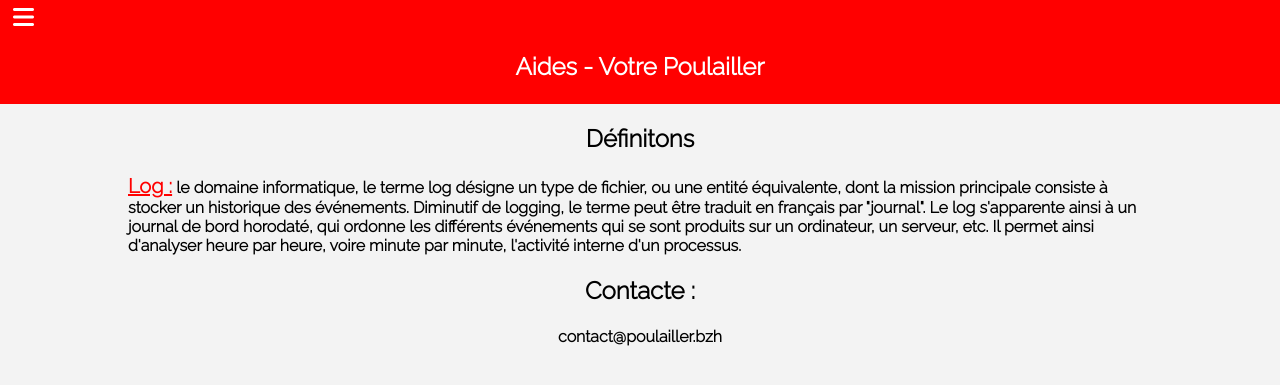
After one commit to BlasterWhite/ProjetBac, a PHP site: page /help.html in a window 1280 px wide. The commit adds this page. Shown: the top 385 px of the page. Run offline with PHP 8.4, Linux system fonts and the light colour scheme; some libraries are stand-ins or nearby versions.

Commit message:
1.1.0
Add all missing pages

```diff
--- a/asset/script/menu.js
+++ b/asset/script/menu.js
@@ -3,10 +3,8 @@ console.log("Script Menu.js Chargé !");
 function openNav() {
     document.getElementById("mySidenav").style.width = "250px";
     document.getElementById("main").style.marginLeft = "250px";
-    document.body.style.backgroundColor = "rgba(0,0,0,0.4)";
 }
 function closeNav() {
     document.getElementById("mySidenav").style.width = "0";
     document.getElementById("main").style.marginLeft = "0";
-    document.body.style.backgroundColor = "white";
 }
--- /dev/null
+++ b/asset/style/help.css
@@ -0,0 +1,44 @@
+@import url("https://fonts.googleapis.com/css2?family=Raleway:wght@300&display=swap");
+
+:root {
+  --fond: rgb(243, 243, 243);
+}
+
+body {
+  margin: 0;
+  padding: 0;
+  background-color: var(--fond);
+  font-family: "Raleway", sans-serif;
+}
+
+header {
+  background-color: red;
+  padding: 3px;
+  color: #ffffff;
+}
+
+header h2 {
+  text-align: center;
+}
+
+.menu {
+  padding: 10px;
+  color: #ffffff;
+  font-size: 24px;
+  transition: 0.3s;
+}
+
+.menu:hover {
+  color: #cacaca;
+}
+
+.content {
+  width: 80%;
+  margin: 20px auto;
+}
+
+.def {
+  color: red;
+  text-decoration: underline;
+  font-size: 20px;
+}
--- /dev/null
+++ b/asset/style/nav.css
@@ -0,0 +1,53 @@
+/* The side navigation menu */
+.sidenav {
+  height: 100%; /* 100% Full-height */
+  width: 0; /* 0 width - change this with JavaScript */
+  position: fixed; /* Stay in place */
+  z-index: 1; /* Stay on top */
+  top: 0;
+  left: 0;
+  background-color: #111; /* Black*/
+  overflow-x: hidden; /* Disable horizontal scroll */
+  padding-top: 60px; /* Place content 60px from the top */
+  transition: 0.5s; /* 0.5 second transition effect to slide in the sidenav */
+}
+
+/* The navigation menu links */
+.sidenav a {
+  padding: 8px 8px 8px 32px;
+  text-decoration: none;
+  font-size: 25px;
+  color: #818181;
+  display: block;
+  transition: 0.3s;
+}
+
+/* When you mouse over the navigation links, change their color */
+.sidenav a:hover {
+  color: #f1f1f1;
+}
+
+/* Position and style the close button (top right corner) */
+.sidenav .closebtn {
+  position: absolute;
+  top: 0;
+  right: 25px;
+  font-size: 36px;
+  margin-left: 50px;
+}
+
+/* Style page content - use this if you want to push the page content to the right when you open the side navigation */
+#main {
+  transition: margin-left 0.5s;
+  padding: 0;
+}
+
+/* On smaller screens, where height is less than 450px, change the style of the sidenav (less padding and a smaller font size) */
+@media screen and (max-height: 450px) {
+  .sidenav {
+    padding-top: 15px;
+  }
+  .sidenav a {
+    font-size: 18px;
+  }
+}
--- /dev/null
+++ b/help.html
@@ -0,0 +1,37 @@
+<!DOCTYPE html>
+<html lang="en">
+<head>
+    <meta charset="UTF-8">
+    <meta http-equiv="X-UA-Compatible" content="IE=edge">
+    <meta name="viewport" content="width=device-width, initial-scale=1.0">
+    <title>Aides - Votre Poulailler</title>
+    <link rel="icon" type="image/png" href="asset/img/logo.png" />
+    <!-- Script -->
+    <script src="asset/script/menu.js"></script>
+    <script src="https://kit.fontawesome.com/d50a18be62.js" crossorigin="anonymous"></script>
+    <!-- Css -->
+    <link rel="stylesheet" type="text/css" href="asset/style/nav.css">
+    <link rel="stylesheet" type="text/css" href="asset/style/help.css">
+</head>
+<body>
+    <div id="mySidenav" class="sidenav">
+        <a href="javascript:void(0)" class="closebtn" onclick="closeNav()">&times;</a>
+        <a href="index.html" style="color: rgb(94, 197, 231);">Acceuil</a>
+        <a href="logs.html" style="color: rgb(160, 227, 6);">Logs</a>
+        <a href="settings.html"style="color: rgb(230, 42, 52)">Paramètres</a>
+        <a href="#"style="color: rgb(58, 230, 42)">Aides</a>
+    </div>
+    <div id="main">
+        <header>
+            <span onclick="openNav()" class="menu"><i class="fas fa-bars"></i></span>
+            <h2>Aides - Votre Poulailler</h2>
+        </header>
+        <div class="content">
+            <h2 style="text-align: center;">Définitons</h2>
+            <h4><span class="def">Log :</span> le domaine informatique, le terme log désigne un type de fichier, ou une entité équivalente, dont la mission principale consiste à stocker un historique des événements. Diminutif de logging, le terme peut être traduit en français par "journal". Le log s'apparente ainsi à un journal de bord horodaté, qui ordonne les différents événements qui se sont produits sur un ordinateur, un serveur, etc. Il permet ainsi d'analyser heure par heure, voire minute par minute, l'activité interne d'un processus.</h4>
+            <h2 style="text-align: center;">Contacte :</h2>
+            <h4 style="text-align: center;">contact@poulailler.bzh</h4>
+        </div>
+    </div>
+</body>
+</html>
```
Also changed, not shown: asset/script/logs.js (added, +32 -0 lines), asset/style/log.css (added, +68 -0 lines), asset/style/main.css (+0 -54 lines), asset/style/setting.css (added, +39 -0 lines), index.html (+8 -5 lines), logs.html (added, +42 -0 lines), settings.html (added, +37 -0 lines).
